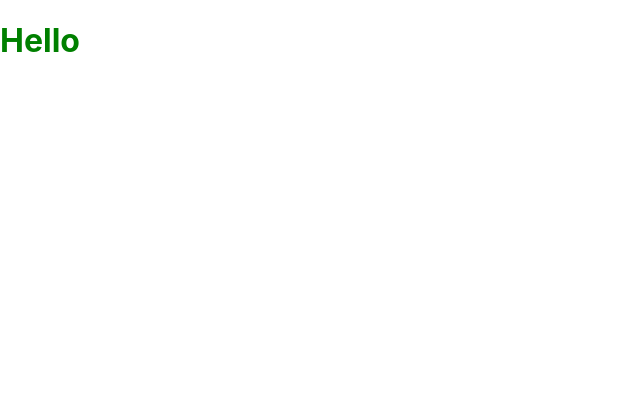
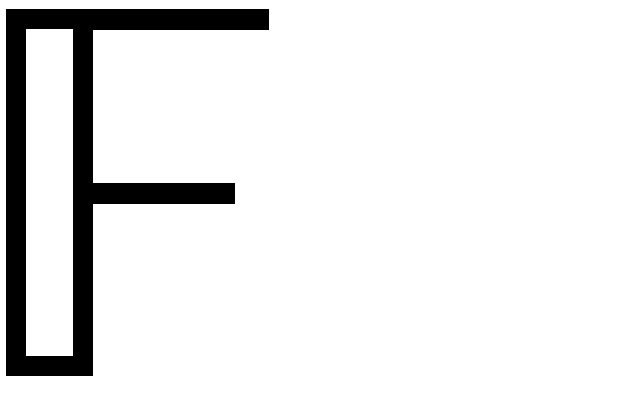
Before and after one commit to forrestmorrison/f, a React (Create React App) app in the folder client/: page / in a window 1280 px wide. Shown: the top 414 px of the page, without its empty margins (0-640 px from the left). Built offline with nearby package versions, Linux system fonts and the light colour scheme.

Commit message:
added F Logo to Nav, imported Nav to Home, imported Home to App

```diff
--- a/client/src/App.js
+++ b/client/src/App.js
@@ -1,8 +1,9 @@
+import Home from "./pages/Home";
 
 function App() {
   return (
     <div className="App">
-      <h1>Hello</h1>
+      <Home />
     </div>
   );
 }
--- a/client/src/components/Nav.js
+++ b/client/src/components/Nav.js
@@ -0,0 +1,11 @@
+import FLogo from '../images/f-logo.png'
+
+const Nav = () => {
+  return (
+    <>
+      <img src={FLogo} alt='' />
+    </>
+  )
+}
+
+export default Nav
--- a/client/src/pages/Home.js
+++ b/client/src/pages/Home.js
@@ -0,0 +1,11 @@
+import Nav from "../components/Nav"
+
+const Home = () => {
+  return (
+    <>
+      <Nav />
+    </>
+  )
+}
+
+export default Home
```
